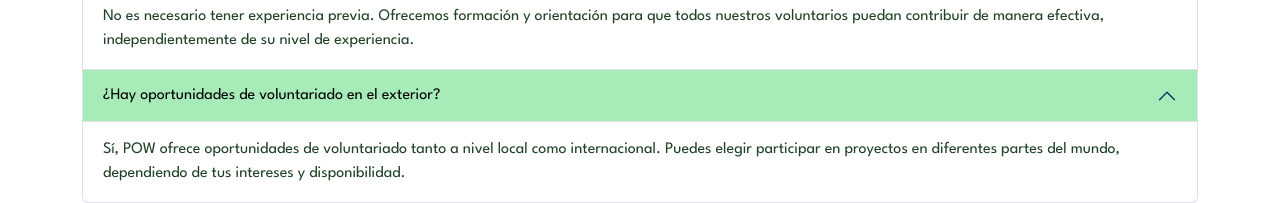
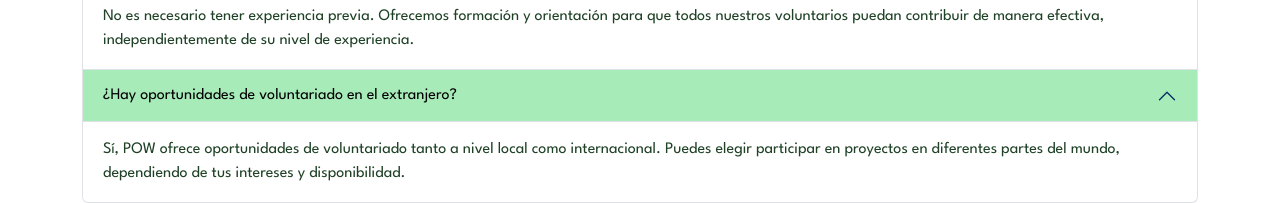
Before and after one commit to maicol-monge/proyecto_wildlife, a React (Create React App) app: page /preguntas in a window 1280 px wide. Shown: the part 1487-1690 px from the top of the page. Built offline with nearby package versions, Linux system fonts and the light colour scheme.

Commit message:
Preguntas

```diff
--- a/src/components/Preguntas.js
+++ b/src/components/Preguntas.js
@@ -28,7 +28,7 @@ function Preguntas() {
             questions: [
                 { title: '¿Cómo puedo convertirme en voluntario de POW?', content: 'Puedes unirte a nuestro equipo de voluntarios completando el formulario de registro en la sección "Voluntarios" de nuestro sitio web. Nos pondremos en contacto contigo para discutir las oportunidades disponibles.' },
                 { title: '¿Necesito experiencia previa para ser voluntario?', content: 'No es necesario tener experiencia previa. Ofrecemos formación y orientación para que todos nuestros voluntarios puedan contribuir de manera efectiva, independientemente de su nivel de experiencia.' },
-                { title: '¿Hay oportunidades de voluntariado en el exterior?', content: 'Sí, POW ofrece oportunidades de voluntariado tanto a nivel local como internacional. Puedes elegir participar en proyectos en diferentes partes del mundo, dependiendo de tus intereses y disponibilidad.' }
+                { title: '¿Hay oportunidades de voluntariado en el extranjero?', content: 'Sí, POW ofrece oportunidades de voluntariado tanto a nivel local como internacional. Puedes elegir participar en proyectos en diferentes partes del mundo, dependiendo de tus intereses y disponibilidad.' }
             ]
         },
         {
```
